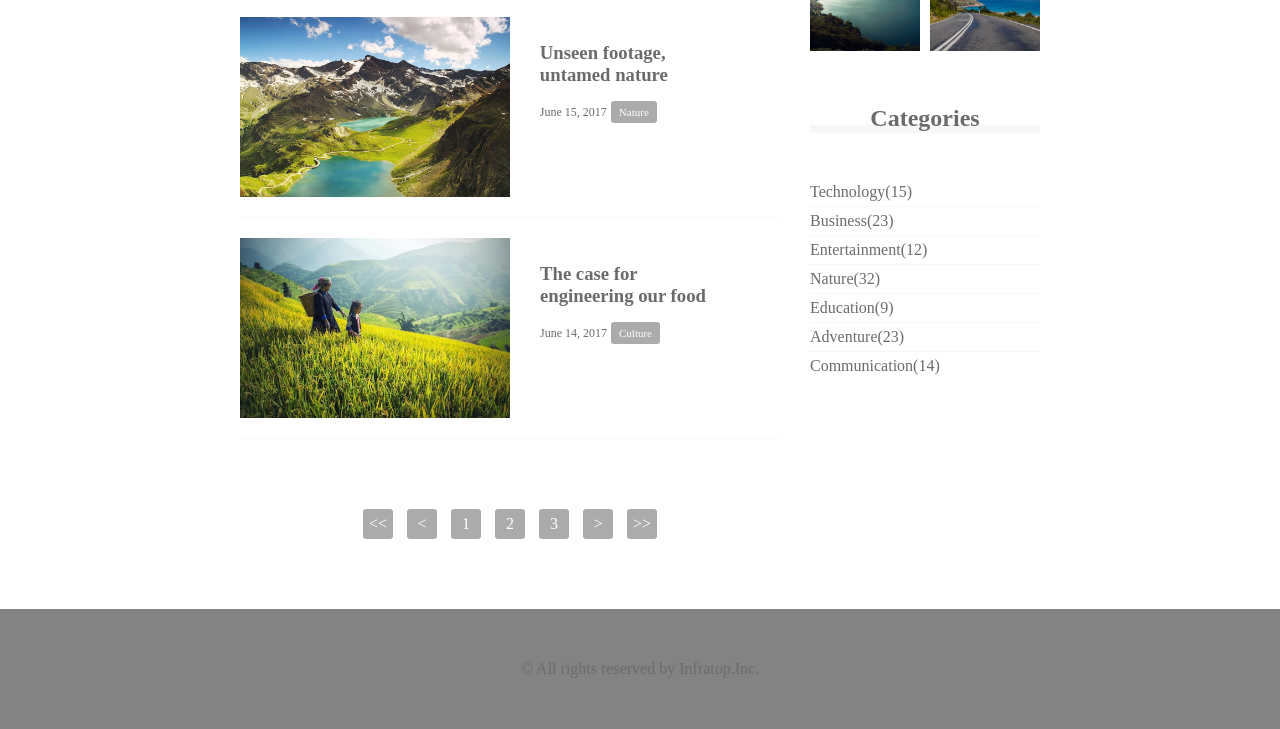
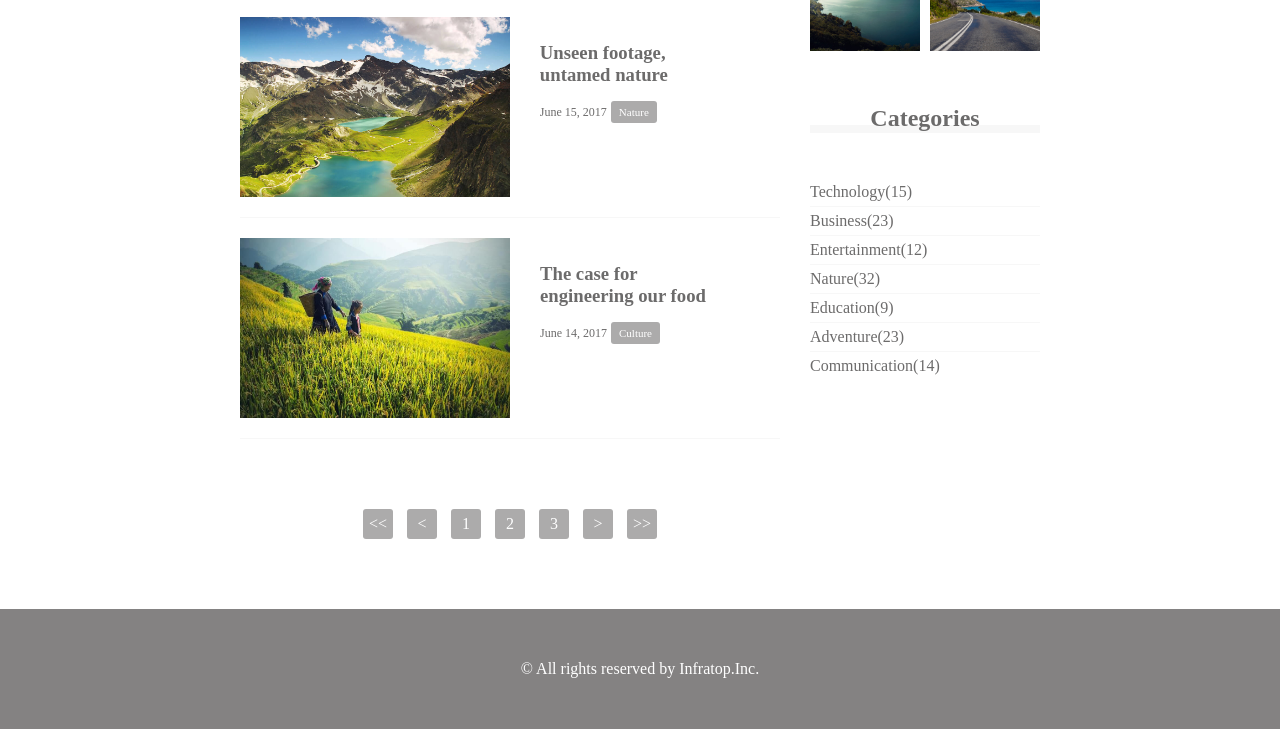
Before and after one commit to tomoshika/CARAVAN, a plain HTML site: page index.html in a window 1280 px wide. Shown: the part 1193-1922 px from the top of the page. Drawn offline with Linux system fonts and the light colour scheme.

Commit message:
[Finish]1-8

```diff
--- a/styles.css
+++ b/styles.css
@@ -208,5 +208,5 @@ footer {
 }
 
 .footer-text {
-  color:
+  color: #fff
 }
```
